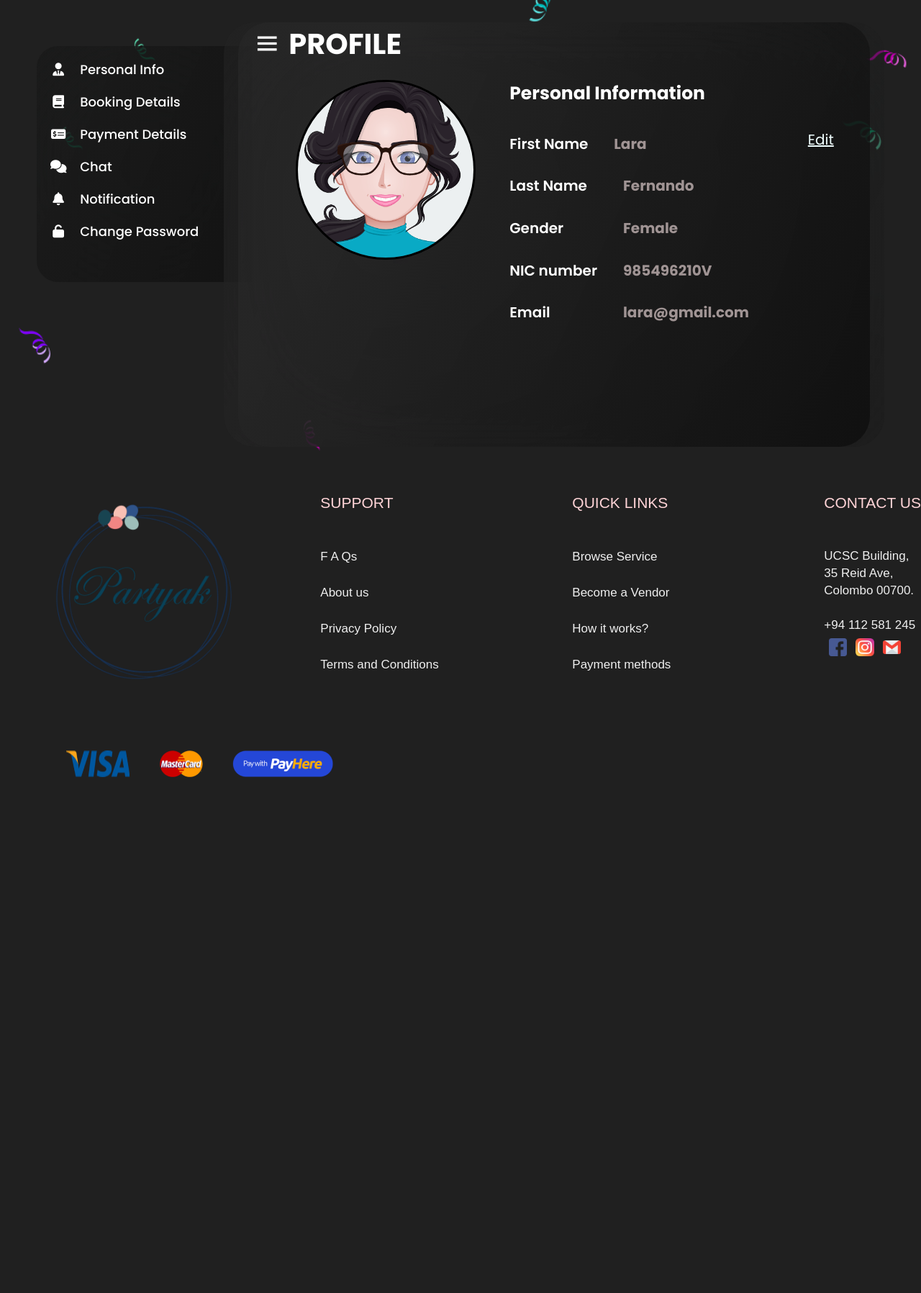
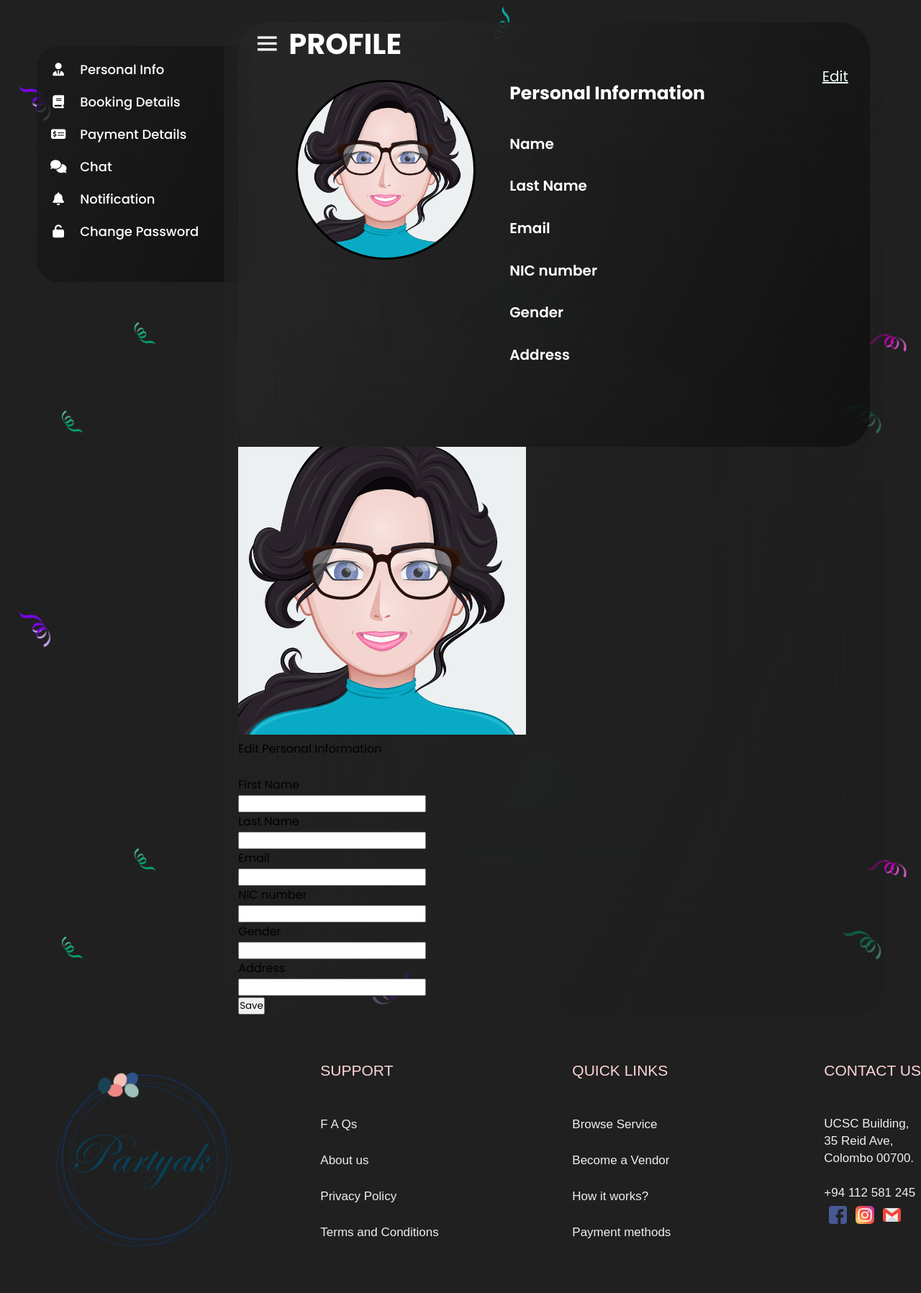
Before and after one commit to LordStarkLK/partyak, a PHP site: page /partyak/customerprofile in a window 1280 px wide; the page is wider, and only the part inside the window is pictured. Shown: the part 124-1921 px from the top of that part at 72% size. Before the commit the page ends 1204 px from the top of that part, so only its background shows below. Run offline with PHP 8.4, Linux system fonts and the light colour scheme; the visitor is signed in with stand-in values (Sample User, id 1); data that the repository does not hold is empty; some libraries are stand-ins or nearby versions.

Commit message:
This commit for customer profile

```diff
--- a/app/views/customer/customerProfileView.php
+++ b/app/views/customer/customerProfileView.php
@@ -9,6 +9,8 @@
     <link href='https://unpkg.com/boxicons@2.0.7/css/boxicons.min.css' rel='stylesheet'>
     <link rel="stylesheet" href="https://cdnjs.cloudflare.com/ajax/libs/font-awesome/4.7.0/css/font-awesome.min.css">
      <meta name="viewport" content="width=device-width, initial-scale=1.0">
+     <?php $name=$data['profile'];?>
+     <?php $email=$data['cus_email'];?>
    </head>
 <body>
 <header>
@@ -67,7 +69,7 @@
       </div>
     </nav>
 
-    <div class="home-content">
+    <div class="home-content" id="original">
         <div class="profile_pic">
             <div class="image">
             <img <?php srcIMG("avatar.png") ?> alt="Avatar">
@@ -75,56 +77,148 @@
             </div>
         </div>
         <div class="profile_details">
+        <div class="edit" id="editt"><a href="#">Edit</a></div>
             <div class="personal_info">
                 <a>Personal Information</a><br><br>
-                <div class="edit"><a href="#">Edit</a></div>
                 <div class="row">
                     <div class="col_name">
-                        <label for="fname">First Name</label>
+                        <label for="fname">Name</label>
                     </div>
                     <div class="col_data">
-                        <p>Lara</p>
+                        <p><?php echo "$name[f_name]"; ?> </p>
                     </div>
                 </div>
+
                 <div class="row">
                     <div class="col_name">
                         <label for="lname">Last Name</label>
                     </div>
                     <div class="col_data">
-                        <p>Fernando</p>
+                        <p><?php echo "$name[l_name]"; ?></p>
                     </div>
                 </div>
+
+                <div class="row">
+                    <div class="col_name">
+                        <label for="email">Email</label>
+                    </div>
+                    <div class="col_data">
+                        <p><?php echo "$email[email]"; ?></p>
+                    </div>
+                </div>
+
+                <div class="row">
+                    <div class="col_name">
+                        <label for="nic">NIC number</label>
+                    </div>
+                    <div class="col_data">
+                        <p><?php echo "$name[nic]"; ?></p>
+                    </div>
+                </div>
+
                 <div class="row">
                     <div class="col_name">
                         <label for="gender">Gender</label>
                     </div>
                     <div class="col_data">
-                        <p>Female</p>
+                        <p><?php echo "$name[gender]"; ?></p>
                     </div>
                 </div>
+
                 <div class="row">
                     <div class="col_name">
+                        <label for="gender">Address</label>
+                    </div>
+                    <div class="col_data">
+                        <p><?php echo "$name[address]"; ?></p>
+                    </div>
+                </div>
+
+            </div>
+        </div>
+
+    </div>
+
+
+    <div class="ehome-content" id="edit">
+        <div class="eprofile_pic">
+            <div class="eimage">
+            <img <?php srcIMG("avatar.png") ?> alt="Avatar">
+            <!-- <img src="/public/img/avatar.png" alt="Avatar"> -->
+            </div>
+        </div>
+
+        <div class="eprofile_details">
+            <form action="#" class="epersonal_info" method="POST">
+                <a>Edit Personal Information</a><br><br>
+
+                <div class="erow">
+                    <div class="ecol_name">
+                        <label for="fname">First Name</label>
+                    </div>
+                    <div class="ecol_data">
+                        <input id="fname" name="f_name" placeholder="<?php echo "$name[f_name]"; ?>" >
+                    </div>
+                </div>
+
+                <div class="erow">
+                    <div class="ecol_name">
+                        <label for="lname">Last Name</label>
+                    </div>
+                    <div class="ecol_data">
+                        <input id="lname" name="l_name" placeholder="<?php echo "$name[l_name]"; ?>" >
+                    </div>
+                </div>
+
+                <div class="erow">
+                    <div class="ecol_name">
+                        <label for="email">Email</label>
+                    </div>
+                    <div class="ecol_data">
+                        <input id="email" name="email" placeholder="<?php echo "$email[email]"; ?>" >
+                    </div>
+                </div>
+
+                <div class="erow">
+                    <div class="ecol_name">
                         <label for="nic">NIC number</label>
                     </div>
-                    <div class="col_data">
-                        <p>985496210V</p>
+                    <div class="ecol_data">
+                        <input id="nic" name="nic" placeholder="<?php echo "$name[nic]"; ?>" >
                     </div>
                 </div>
-                <div class="row">
-                    <div class="col_name">
-                        <label for="email">Email</label>
+
+                <div class="erow">
+                    <div class="ecol_name">
+                        <label for="egender">Gender</label>
                     </div>
-                    <div class="col_data">
-                        <p>lara@gmail.com</p>
+                    <div class="ecol_data">
+                        <input id="gender" name="gender" placeholder="<?php echo "$name[gender]"; ?>" >
                     </div>
                 </div>
-            </div>
+
+                <div class="erow">
+                    <div class="ecol_name">
+                        <label for="eaddress">Address</label>
+                    </div>
+                    <div class="ecol_data">
+                        <input id="address" name="address" placeholder="<?php echo "$name[address]"; ?>" >
+                    </div>
+                </div>
+
+                <div class="save">
+                    <button type="submit" class="saveb" value="Submit">Save</button>
+                </div>
+
+            </form>
         </div>
+
 
     </div>
 </section>
 </div>
 <?php linkJS("vendor/spProfile"); ?>
+<?php linkJS("customer/customerProfile"); ?>
 <?php linkPhp("footer") ?>
 </body>
 </html>
```
